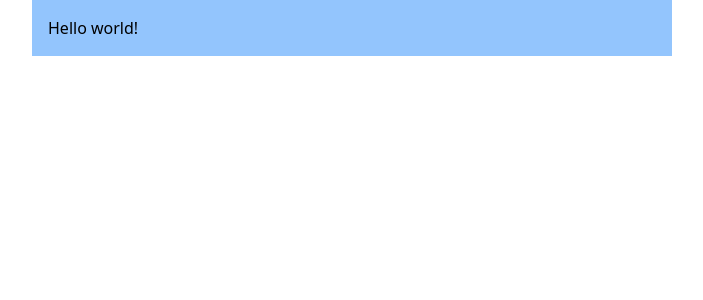
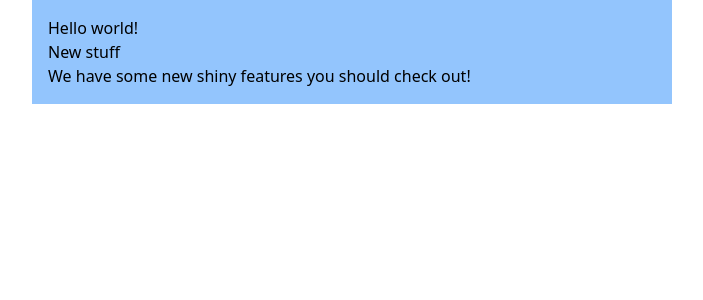
Before and after one commit to YelyzavetaRohovska/4connect, a React (Vite) app: page / in a window 1280 px wide. Shown: the top 300 px of the page, without its empty margins (288-991 px from the left). Built offline with nearby package versions, Linux system fonts and the light colour scheme.

Commit message:
bugfix: parcel mdx works

```diff
--- a/package.json
+++ b/package.json
@@ -10,6 +10,8 @@
   "author": "",
   "license": "ISC",
   "devDependencies": {
+    "@mdx-js/react": "1.6.2",
+    "@parcel/transformer-mdx": "2.10.2",
     "@types/react": "18.2.37",
     "@types/react-dom": "18.2.15",
     "autoprefixer": "10.4.16",
--- a/src/app.tsx
+++ b/src/app.tsx
@@ -1,7 +1,10 @@
+import { V1234 } from './release-files'
+
 export default function App () {
   return (
     <div className={"p-4 bg-blue-300 w-1/2 min-w-[200px] mx-auto"}>
       <h1>Hello world!</h1>
+      <V1234 />
     </div>
   )
 }
--- /dev/null
+++ b/src/release-files/index.ts
@@ -0,0 +1,3 @@
+import V1234 from './v1234.mdx'
+
+export { V1234 }
--- /dev/null
+++ b/src/release-files/v1234.mdx
@@ -0,0 +1,3 @@
+# New stuff
+
+We have some new shiny features you should check out!
```
Also changed, not shown: 1 other file (tests, documents, lock files or other folders).
